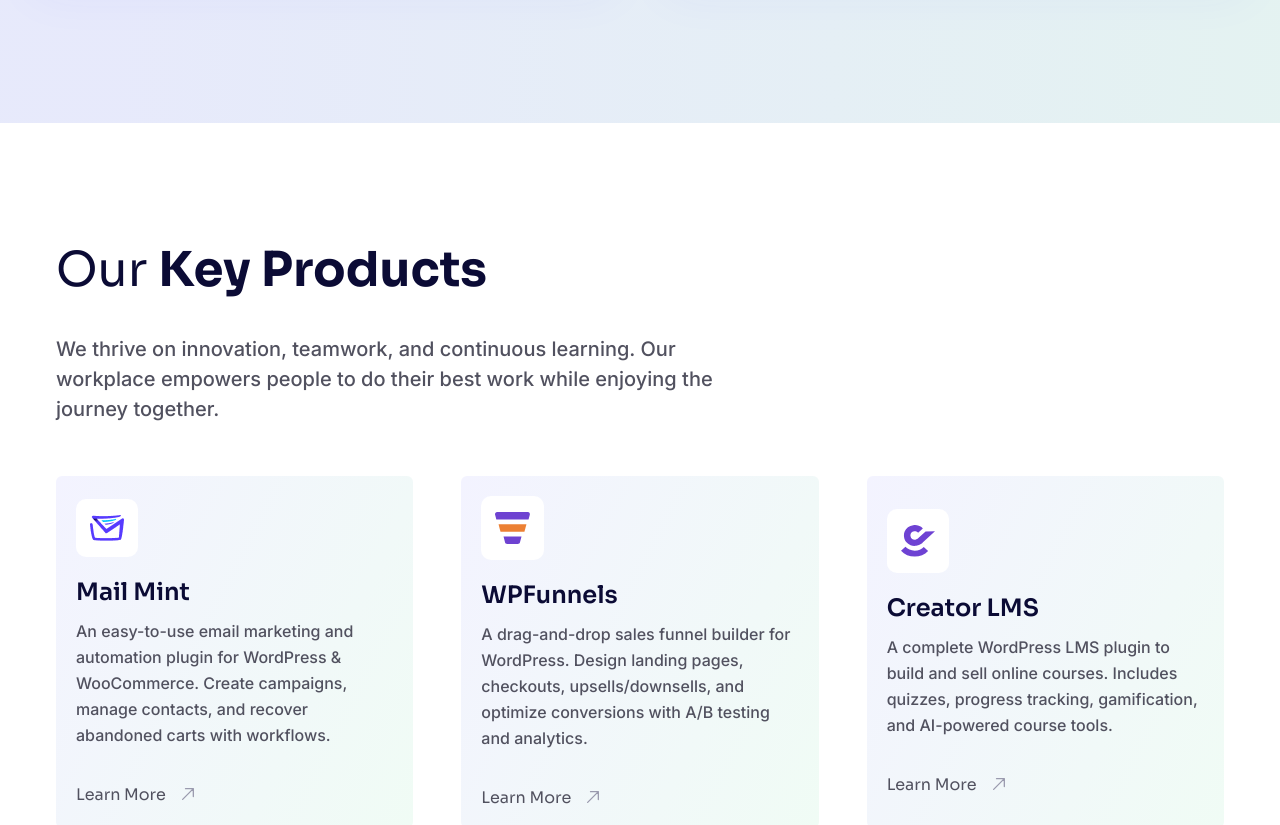
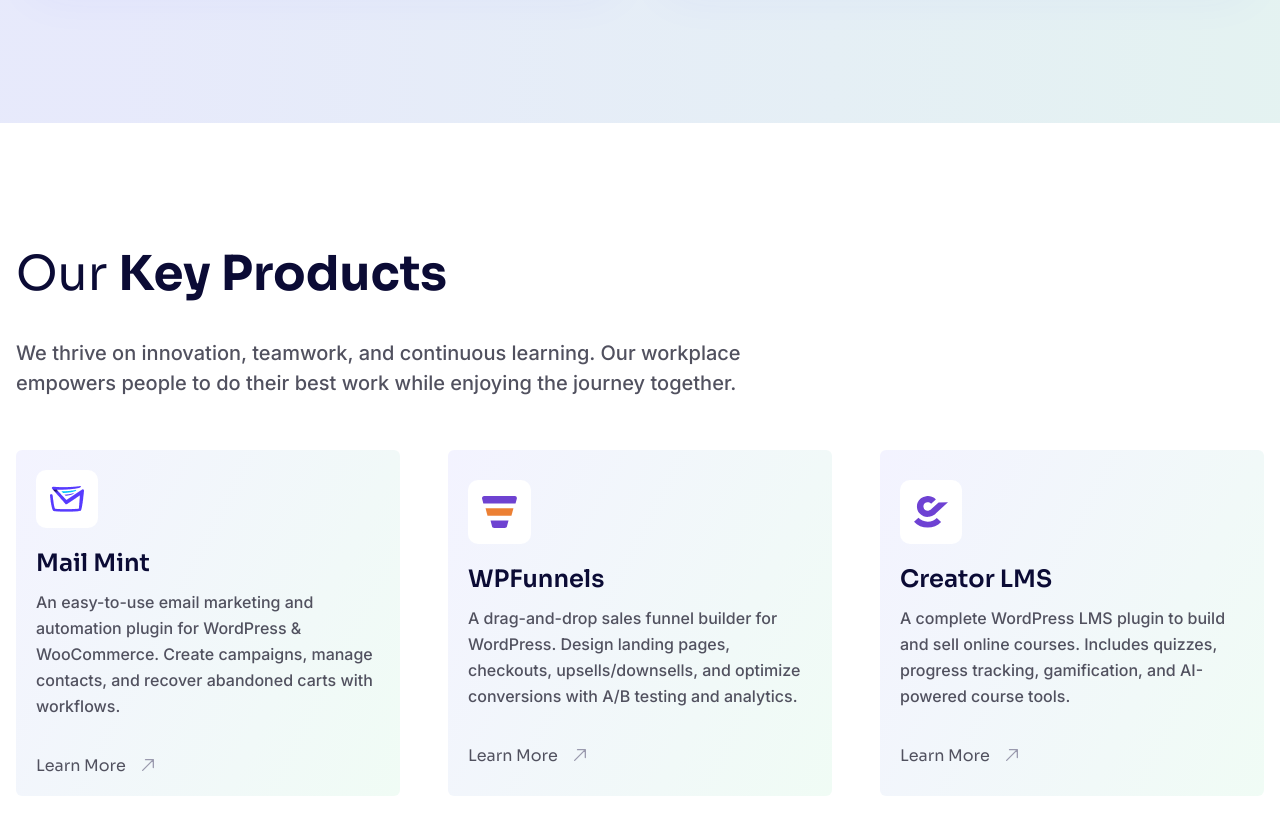
Before and after one commit to CODEREXLTD/Linno-website, a Next.js app: page / in a window 1280 px wide. Shown: the part 1720-2545 px from the top of the page. Built offline with nearby package versions, Linux system fonts and the light colour scheme.

Commit message:
fix the header and space

```diff
--- a/src/app/Content.jsx
+++ b/src/app/Content.jsx
@@ -151,12 +151,13 @@
 						</div>
 					</div>
 				</section>
+
 				{/* Our Key Products Section */}
-				<section className="w-full bg-[#ffffff] pt-[58px] sm:pt-[87px] lg:pt-[116px] pr-[28px] sm:pr-[42px] lg:pr-[56px] pb-[58px] sm:pb-[87px] lg:pb-[116px] pl-[28px] sm:pl-[42px] lg:pl-[56px]">
+				<section className="w-full bg-[#ffffff] py-[50px] lg:py-[120px] px-4">
 					<div className="w-full max-w-[1310px] mx-auto">
 						<div className="flex flex-col gap-[26px] sm:gap-[39px] lg:gap-[52px] justify-center items-center w-full">
 							{/* Section Header */}
-							<div className="flex flex-col justify-center items-start w-full]">
+							<div className="flex flex-col justify-center items-start w-full">
 								<h2 className="text-[36px] sm:text-[42px] lg:text-[48px] font-sora leading-[46px] sm:leading-[54px] lg:leading-[61px] text-[#0b0b35] w-auto mb-[34px]">
 									<span className="font-normal">Our </span>
 									<span className="font-bold">Key Products</span>
--- a/src/components/common/Header.jsx
+++ b/src/components/common/Header.jsx
@@ -57,8 +57,8 @@
   };
 
   return (
-    <header className={`w-full sticky top-0 z-50 ${
-      scrolled ? 'bg-[#F2F5FB]' : ''
+    <header className={`w-full sticky top-0 z-50 bg-[#F2F5FB] ${
+      scrolled ? '' : ''
     }`}>
       <div className="w-full max-w-[1440px] mx-auto px-4 sm:px-6 lg:px-8">
         <div className="flex justify-between items-center py-3 sm:py-4 lg:py-6">
```
